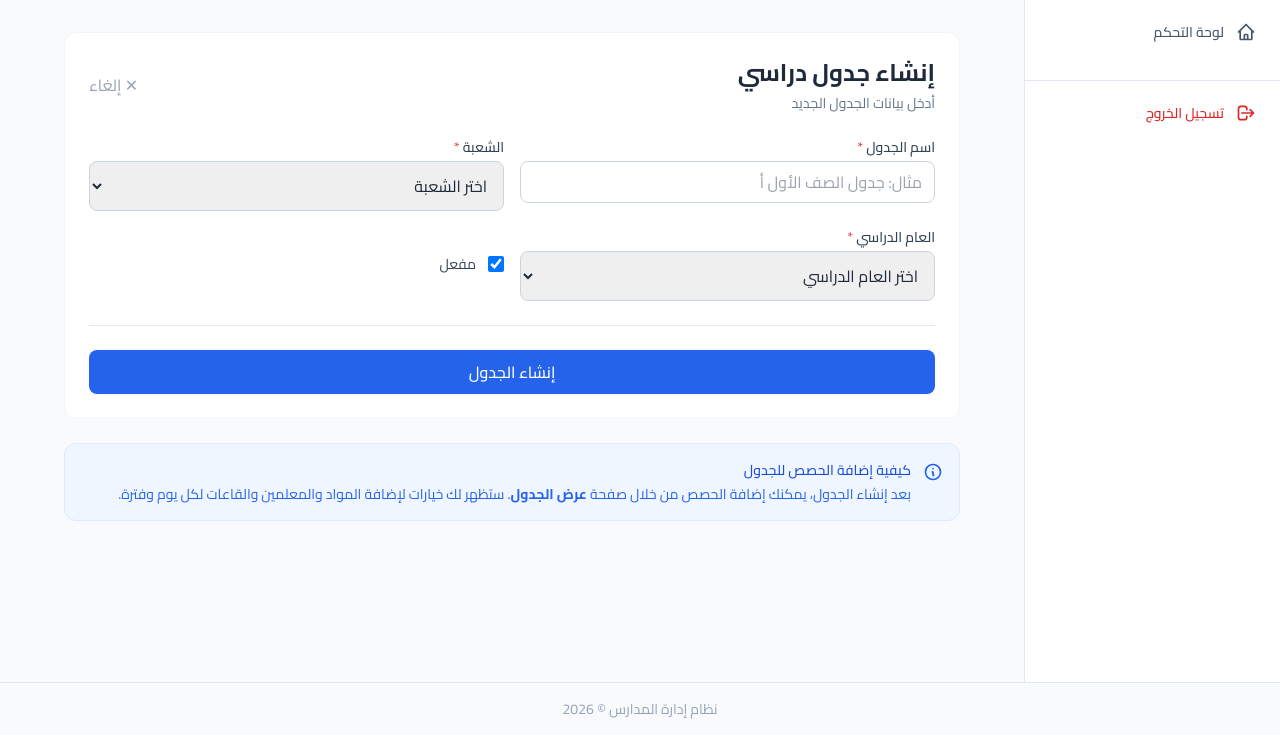
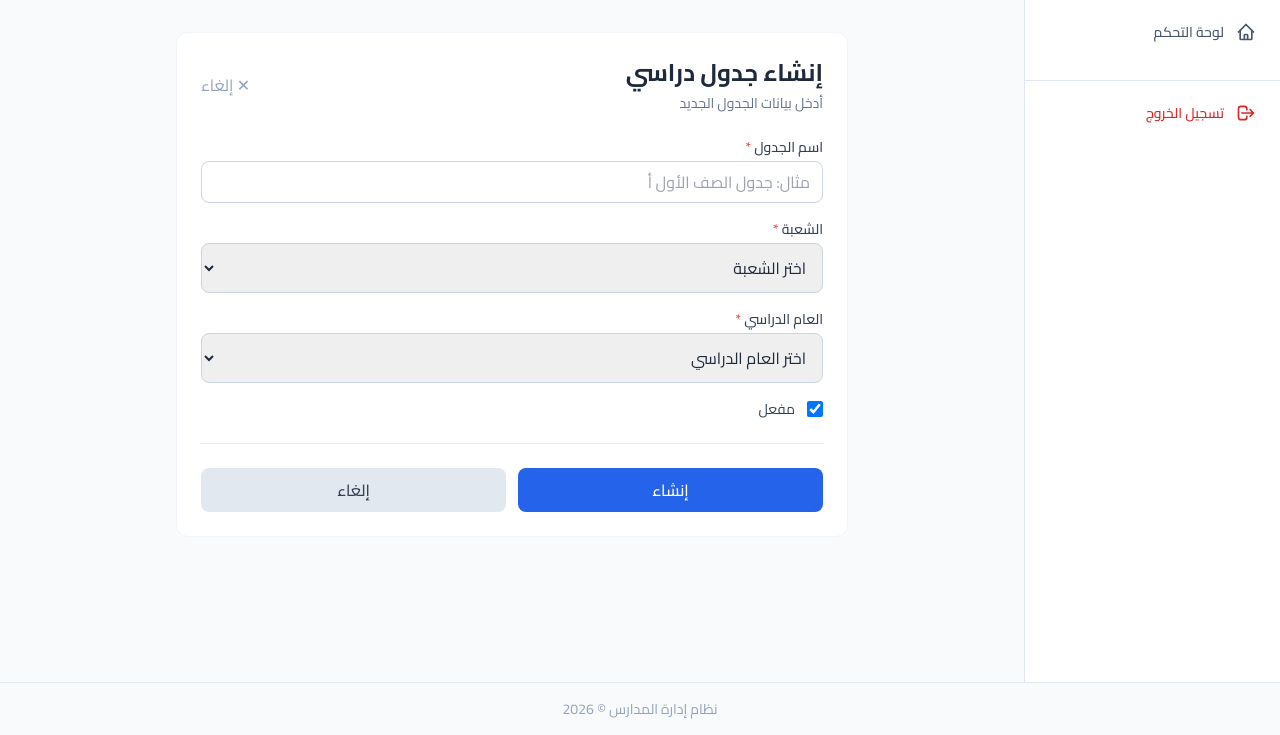
Before and after one commit to 6838gamal/School-Management-Platform, a Python web app: template app/templates/schedules/create.html in a window 1280 px wide. Shown: the part 65-800 px from the top of the page. Run offline with Jinja, Linux system fonts and the light colour scheme; the template is opened without the code that fills it, so the values that code supplies are empty; some libraries are stand-ins or nearby versions.

Commit message:
Update create.html

```diff
--- a/app/templates/schedules/create.html
+++ b/app/templates/schedules/create.html
@@ -1,6 +1,6 @@
 {% extends "layouts/director.html" %}
 {% block content %}
-<div class="max-w-4xl mx-auto">
+<div class="max-w-2xl mx-auto">
     <div class="bg-white dark:bg-slate-800 rounded-xl border border-slate-100 dark:border-slate-700 p-6">
         <div class="flex items-center justify-between mb-6">
             <div>
@@ -13,7 +13,7 @@
         </div>
 
         <form id="createForm" method="POST" action="/api/v1/schedules" onsubmit="return handleSubmit(event, this)">
-            <div class="grid grid-cols-1 md:grid-cols-2 gap-4">
+            <div class="space-y-4">
                 <div>
                     <label class="block text-sm font-medium text-slate-700 dark:text-slate-300 mb-1">
                         اسم الجدول <span class="text-red-500">*</span>
@@ -54,30 +54,19 @@
                 </div>
             </div>
 
-            <div class="mt-6 pt-6 border-t border-slate-200 dark:border-slate-700">
-                <button type="submit" id="submitBtn" class="w-full bg-primary-600 hover:bg-primary-700 text-white px-4 py-2.5 rounded-lg font-medium transition-colors duration-200 disabled:opacity-50 disabled:cursor-not-allowed">
-                    إنشاء الجدول
+            <div class="flex gap-3 mt-6 pt-6 border-t border-slate-200 dark:border-slate-700">
+                <button type="submit" id="submitBtn" class="flex-1 bg-primary-600 hover:bg-primary-700 text-white px-4 py-2.5 rounded-lg font-medium transition-colors duration-200 disabled:opacity-50 disabled:cursor-not-allowed">
+                    إنشاء
                 </button>
+                <a href="/schedules/list" class="flex-1 bg-slate-200 hover:bg-slate-300 dark:bg-slate-700 dark:hover:bg-slate-600 text-slate-700 dark:text-slate-300 px-4 py-2.5 rounded-lg font-medium transition-colors duration-200 text-center">
+                    إلغاء
+                </a>
             </div>
         </form>
     </div>
+</div>
 
-    <!-- معلومات إضافية -->
-    <div class="mt-6 bg-blue-50 dark:bg-blue-900/20 rounded-xl border border-blue-100 dark:border-blue-800 p-4">
-        <div class="flex items-start gap-3">
-            <svg class="w-5 h-5 text-blue-600 dark:text-blue-400 mt-0.5" fill="none" stroke="currentColor" viewBox="0 0 24 24">
-                <path stroke-linecap="round" stroke-linejoin="round" stroke-width="2" d="M13 16h-1v-4h-1m1-4h.01M21 12a9 9 0 11-18 0 9 9 0 0118 0z"/>
-            </svg>
-            <div>
-                <p class="text-sm text-blue-700 dark:text-blue-300 font-medium">كيفية إضافة الحصص للجدول</p>
-                <p class="text-sm text-blue-600 dark:text-blue-400 mt-1">
-                    بعد إنشاء الجدول، يمكنك إضافة الحصص من خلال صفحة <strong>عرض الجدول</strong>.
-                    ستظهر لك خيارات لإضافة المواد والمعلمين والقاعات لكل يوم وفترة.
-                </p>
-            </div>
-        </div>
-    </div>
-</div>
+<script src="/static/js/schedule.js"></script>
 
 <script>
 async function handleSubmit(event, form) {
@@ -103,8 +92,7 @@ async function handleSubmit(event, form) {
             const result = await response.json();
             showMessage('✅ ' + result.message, 'success');
             setTimeout(() => {
-                // التوجيه إلى صفحة عرض الجدول لإضافة الحصص
-                window.location.href = '/schedules/' + result.id + '/view';
+                window.location.href = '/schedules/list';
             }, 1500);
         } else {
             const error = await response.json();
@@ -119,20 +107,6 @@ async function handleSubmit(event, form) {
         console.error(error);
     }
 }
-
-function showMessage(message, type = 'success') {
-    const colors = {
-        success: 'bg-green-50 text-green-800 border-green-200 dark:bg-green-900/20 dark:text-green-400 dark:border-green-800',
-        error: 'bg-red-50 text-red-800 border-red-200 dark:bg-red-900/20 dark:text-red-400 dark:border-red-800',
-        warning: 'bg-yellow-50 text-yellow-800 border-yellow-200 dark:bg-yellow-900/20 dark:text-yellow-400 dark:border-yellow-800'
-    };
-    document.querySelectorAll('.toast-message').forEach(el => el.remove());
-    const div = document.createElement('div');
-    div.className = `toast-message fixed top-4 right-4 p-4 rounded-lg border ${colors[type]} shadow-lg z-50 max-w-md animate-slide-in`;
-    div.innerHTML = message;
-    document.body.appendChild(div);
-    setTimeout(() => { div.remove(); }, 5000);
-}
 </script>
 
 <style>
```
